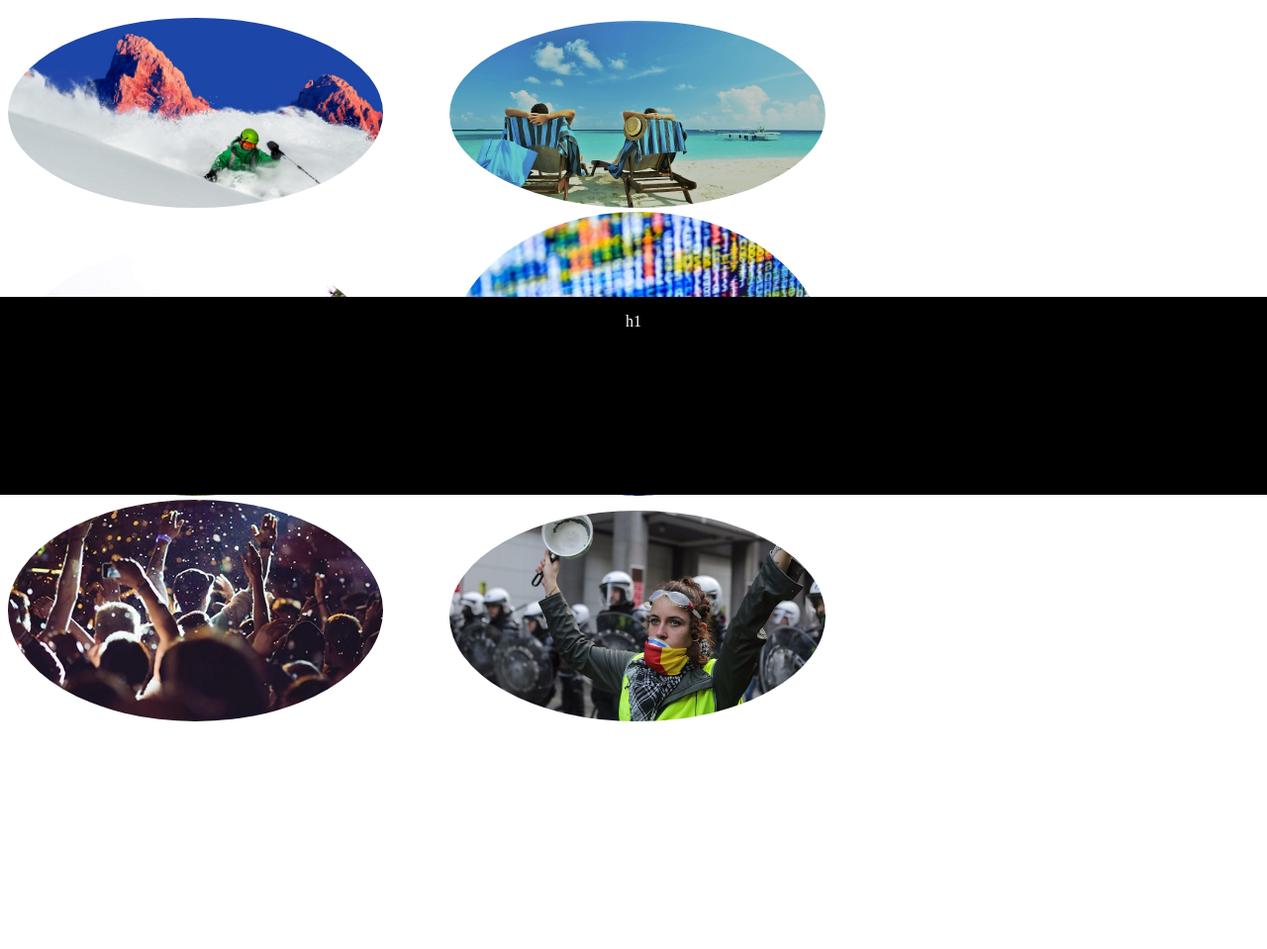
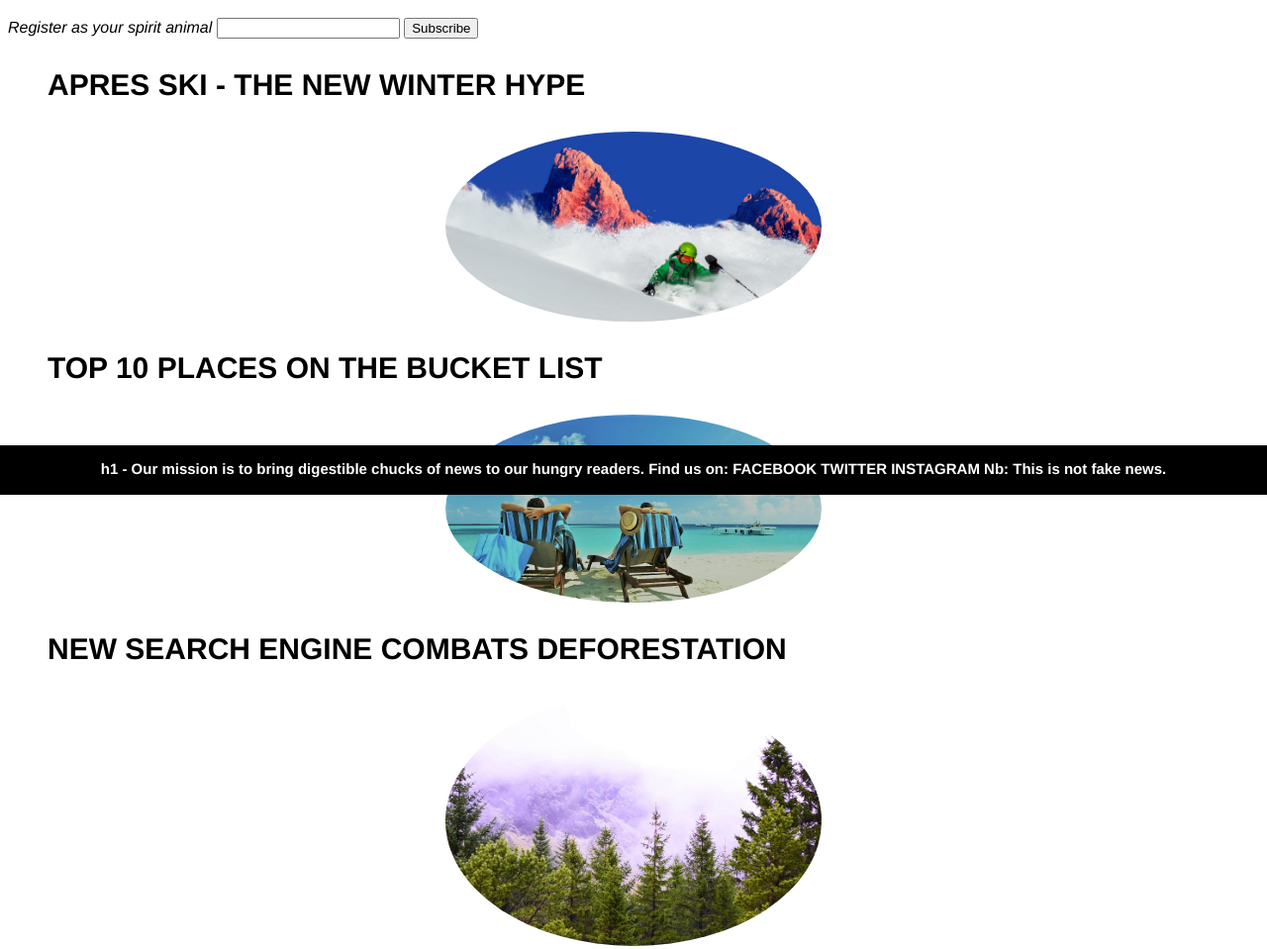
Before and after one commit to kristinafunk/-h1-, a plain HTML site: page index.html in a window 1280 px wide. Shown: the part 300-1259 px from the top of the page at 99% size. Before the commit the page ends 1033 px from the top, so only its background shows below. Drawn offline with Linux system fonts and the light colour scheme.

Commit message:
more changes

```diff
--- a/h1.css
+++ b/h1.css
@@ -24,23 +24,37 @@ padding-bottom: 0;
 }
 .images img {
   width: 30%;
-  margin-right: 5%;
+  display: block;
+  margin-left: auto;
+  margin-right: auto;
   border-radius: 50%;
 
 
 }
 
+form {
+  font-family: helvetica;
+  font-style: italic;
+}
 
 div {
 height: 200px;
+font-family: helvetica;
+font-weight: bolder;
+font-size: 30px;
 background-size: cover;
 position: relative;
 }
 
-.footer div{
-height: 100px;
-font-family: helvetica;
+.blockquote {
+  text-align: center;
 }
+
+.footer {
+  font-size: 15px;
+  font-weight: lighter;
+}
+
 
 ul {
 padding: 10px;
--- a/index.html
+++ b/index.html
@@ -20,14 +20,64 @@
           <li><a href="#">Contact Us</a></li>
         </ul>
       </header>
+
+    </div>
+        <form role='form'>
+          <label for="email">Register as your spirit animal</label>
+          <input type="text" name="email" >
+          <button class="btn btn-success" type="submit">Subscribe</button>
+        </form>
+      </div>
+    </div>
+
+      <div class="row">
+        <div class="col-sm-4">
+          <style>
+          {
+            font-family: helvetica;
+          }
+          </style>
   <div class="images">
+
+          <blockquote>
+      APRES SKI - THE NEW WINTER HYPE
+    </blockquote>
       <img src="Lifestyle.jpg">
+
+
+      <div class="col-sm-4">
+        <blockquote>
+      TOP 10 PLACES ON THE BUCKET LIST
+    </blockquote>
       <img src="travel.jpg">
+
+      <div class="col-sm-4">
+        <blockquote>
+      NEW SEARCH ENGINE COMBATS DEFORESTATION
+    </blockquote>
       <img src="Environment.jpg">
+
+      <div class="col-sm-4">
+        <blockquote>
+      CODE FIRST: GIRLS WINNERS ARE TEAM H1
+    </blockquote>
       <img src="Technology.jpg">
+
+      <div class="col-sm-4">
+        <blockquote>
+      THE DIRTY TRUTH OF THE MUSIC INDUSTRY
+    </blockquote>
       <img src="Entertainment.jpg">
+
+      <div class="col-sm-4">
+        <blockquote>
+      BREXIT REVERSED THROUGH SECOND REFERENDUM
+    </blockquote>
       <img src="Politics.jpg">
     </div>
+  </div>
+</div>
+
 
     <style>
 .footer {
@@ -35,6 +85,8 @@
     left: 0;
     bottom: 0;
     width: 100%;
+    height: 50px;
+    font-family: helvetica;
     background-color: black;
     color: white;
     text-align: center;
@@ -42,7 +94,13 @@
 </style>
 
 <div class="footer">
-  <p>h1</p>
+  <p> h1 - Our mission is to bring digestible chucks of news to our hungry readers.
+Find us on:
+    <a =href "https:facebook.com">FACEBOOK</a>
+    <a =href "https:twitter.com">TWITTER</a>
+    <a =href "https:instagram.com">INSTAGRAM</a>
+      Nb: This is not fake news.
+   </p>
 </div>
 
 </body>
```
